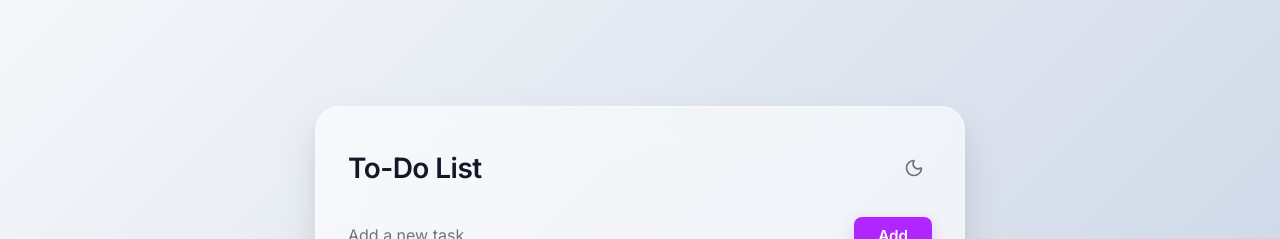
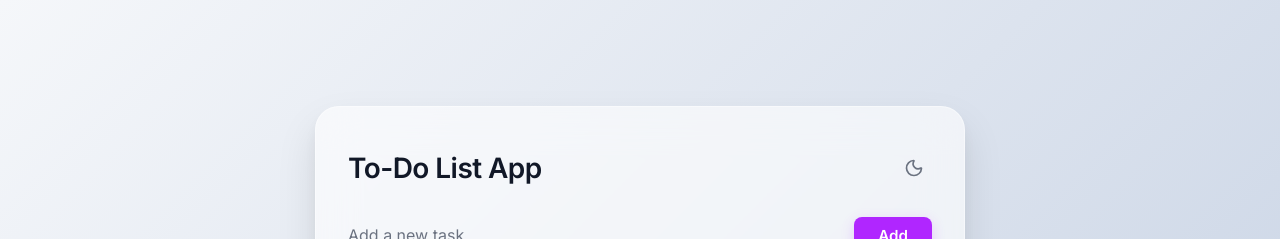
Before and after one commit to devanshmisra/Todo-s-list-App, a React (Vite) app: page / in a window 1280 px wide. Shown: the top 239 px of the page. Built offline with nearby package versions, Linux system fonts and the light colour scheme.

Commit message:
feat: add Header component with theme toggle functionality

```diff
--- a/src/components/Header.jsx
+++ b/src/components/Header.jsx
@@ -3,7 +3,7 @@
 export function Header({ isDarkMode, setIsDarkMode }) {
   return (
     <div className="header">
-      <h1>To-Do List</h1>
+      <h1>To-Do List App</h1>
       <button
         className="theme-toggle"
         onClick={() => setIsDarkMode(!isDarkMode)}
```
